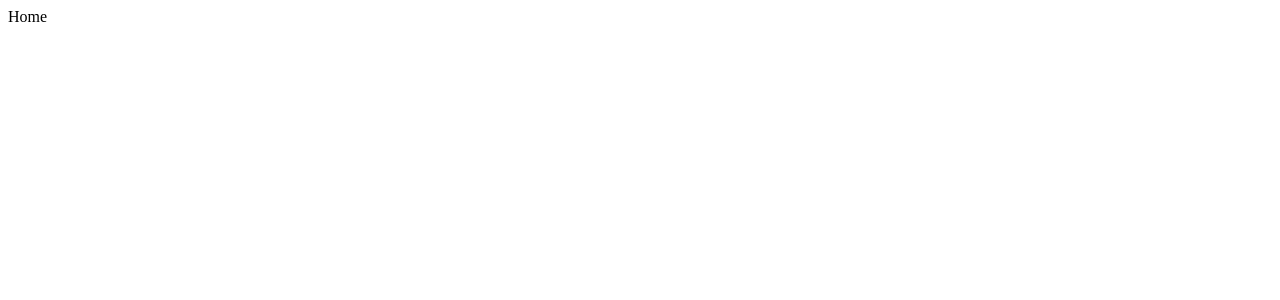
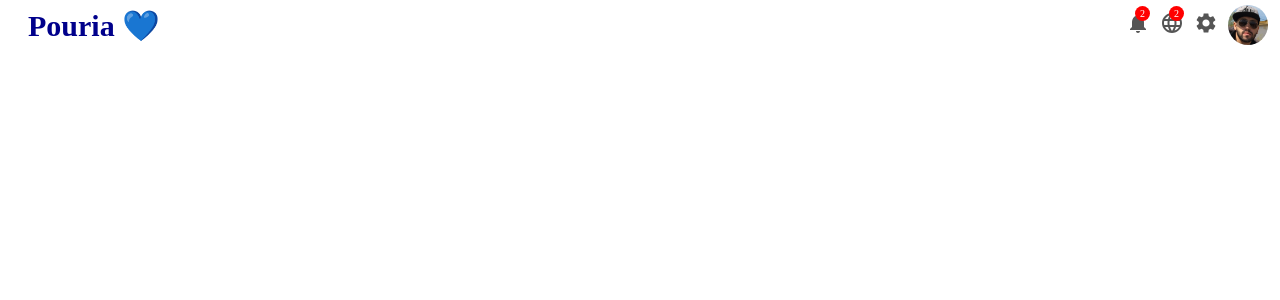
Before and after one commit to pouria-mobaraki/React-Dashboard-Admin, a React (Create React App) app: page / in a window 1280 px wide. Shown: the top 300 px of the page. Built offline with nearby package versions, Linux system fonts and the light colour scheme.

Commit message:
biulding topbar

```diff
--- a/package.json
+++ b/package.json
@@ -3,6 +3,11 @@
   "version": "0.1.0",
   "private": true,
   "dependencies": {
+    "@emotion/react": "^11.13.0",
+    "@emotion/styled": "^11.13.0",
+    "@mui/icons-material": "^5.16.7",
+    "@mui/material": "^5.16.7",
+    "@mui/styled-engine-sc": "^6.0.0-alpha.18",
     "@testing-library/jest-dom": "^5.17.0",
     "@testing-library/react": "^13.4.0",
     "@testing-library/user-event": "^13.5.0",
@@ -10,6 +15,7 @@
     "react-dom": "^18.3.1",
     "react-router-dom": "^6.26.0",
     "react-scripts": "5.0.1",
+    "styled-components": "^6.1.12",
     "web-vitals": "^2.1.4"
   },
   "scripts": {
--- a/src/App.js
+++ b/src/App.js
@@ -1,8 +1,8 @@
-
 
 import React from 'react'
 import routes from './routes'
 import { useRoutes } from 'react-router-dom'
+import Topbar from './components/topbar/Topbar'
 
 export default function App() {
 
@@ -10,6 +10,7 @@
 
   return (
     <>
+    <Topbar/>
    {router}
     </>
   )
--- /dev/null
+++ b/src/components/topbar/Topbar.css
@@ -0,0 +1,53 @@
+ .topbar{
+    width: 100%;
+    height: 50px;
+    background-color: #fff;
+    position: fixed;
+    top: 0;
+    z-index: 999;
+ }
+.topbarWrapper {
+    height: 100%;
+    padding: 0px 20px;
+    display: flex;
+    justify-content: space-between;
+    align-items: center;
+}
+.logo {
+    font-weight: bold;
+    font-size: 30px;
+    cursor: pointer;
+    color: darkblue;
+}
+
+.topRight {
+    display: flex;
+    align-items: center;
+}
+.topbarIconContainer {
+    position: relative;
+    cursor: pointer;
+    margin-right: 10px;
+    color: #555;
+}
+.topIconBadge {
+    width: 15px;
+    height: 15px;
+    position: absolute;
+    top: -5px;
+    right: 0;
+    background: red;
+    color: #fff;
+    display: flex;
+    align-items: center;
+    justify-content: center;
+    font-size: 10px;
+    border-radius: 50%;
+}
+img{
+    width:40px ;
+    height:40px ;
+    border-radius: 50%;
+    cursor: pointer;
+
+}
--- /dev/null
+++ b/src/components/topbar/Topbar.jsx
@@ -0,0 +1,31 @@
+import React from 'react'
+import "./Topbar.css"
+import NotificationsIcon from '@mui/icons-material/Notifications';
+import LanguageIcon from '@mui/icons-material/Language';
+import SettingsIcon from '@mui/icons-material/Settings';
+
+export default function Topbar() {
+  return (
+    <div className='topbar'>
+      <div className='topbarWrapper'>
+        <div className="topLeft">
+          <span className='logo'>Pouria 💙</span>
+        </div>
+        <div className='topRight'>
+          <div className="topbarIconContainer">
+            <NotificationsIcon/>
+            <span className='topIconBadge'>2</span>
+          </div>
+          <div className="topbarIconContainer">
+            <LanguageIcon/>
+            <span className='topIconBadge'>2</span>
+          </div>
+          <div className="topbarIconContainer">
+            <SettingsIcon/>
+          </div>
+          <img src="/images/pro.jpg" alt="" />
+        </div>
+      </div>
+    </div>
+  )
+}
```
Also changed, not shown: public/images/pro.jpg (added), 1 other file (tests, documents, lock files or other folders).
